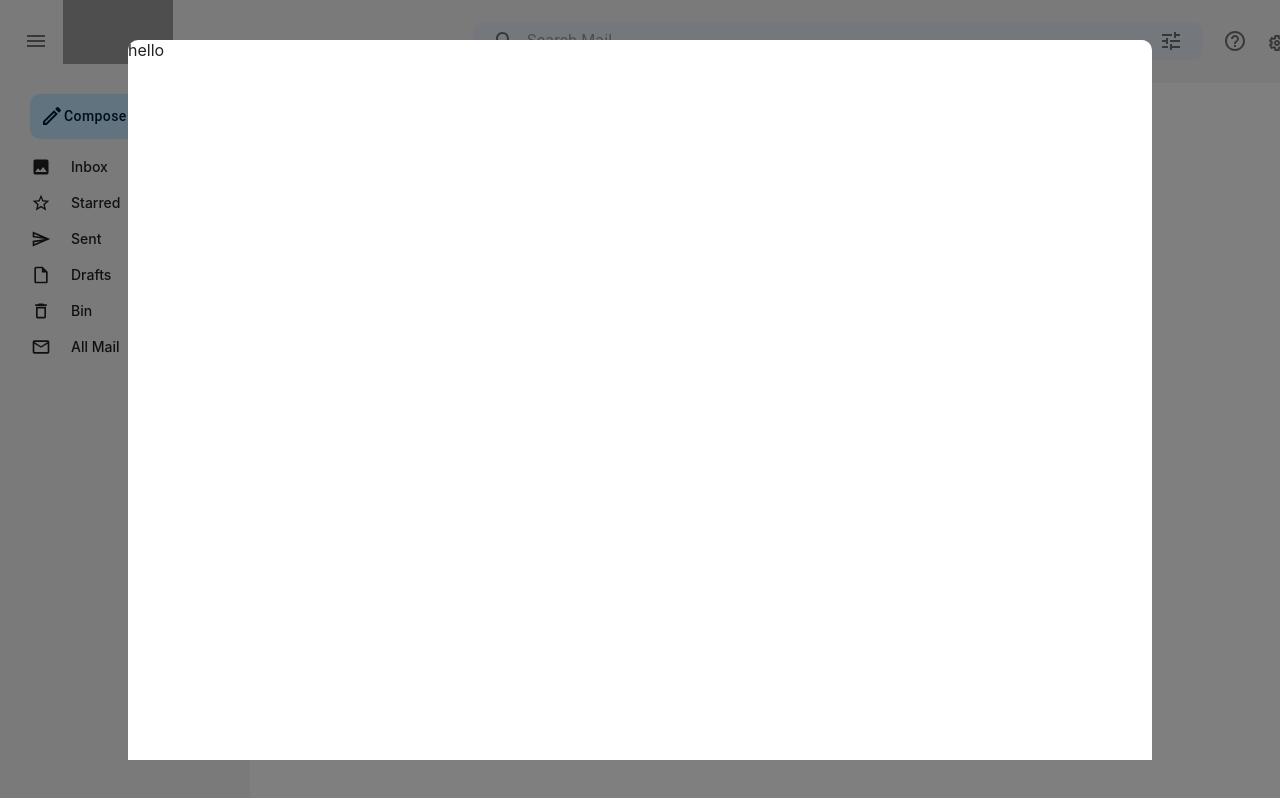
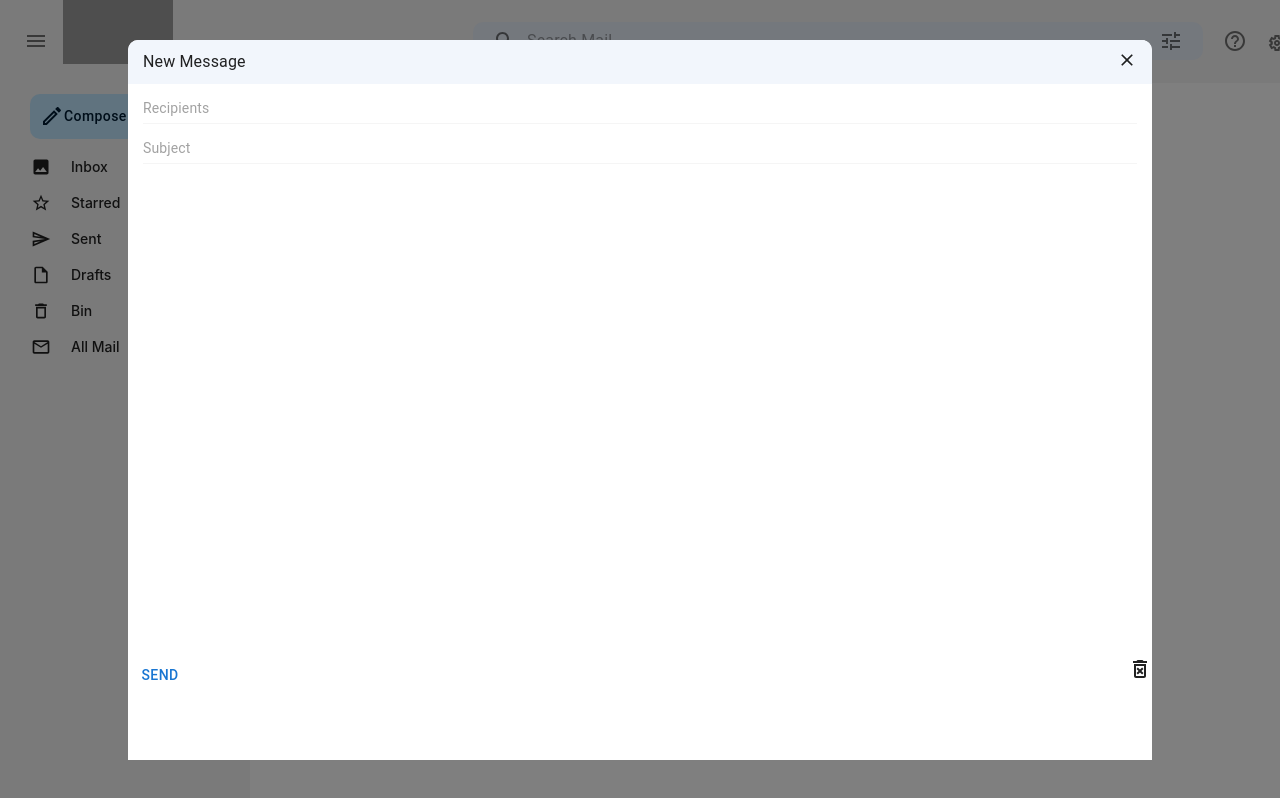
Before and after one commit to jatinfoujdar/gmail-clone, a React (Create React App) app in the folder client/: page / in a window 1280 px wide. Shown: the top 798 px of the page. Built offline with nearby package versions, Linux system fonts and the light colour scheme; grey boxes are pictures that could not be loaded.

Commit message:
Dialog footer commit

```diff
--- a/client/src/Components/ComposeMail.jsx
+++ b/client/src/Components/ComposeMail.jsx
@@ -1,5 +1,7 @@
 import React from 'react';
-import { Dialog } from '@mui/material';
+import { Dialog,Box ,Typography,styled, InputBase, TextField, Button } from '@mui/material';
+import { Close, Padding,DeleteForeverOutlined } from '@mui/icons-material';
+
 
 
 const diaglogStyle={
@@ -11,10 +13,47 @@ const diaglogStyle={
     borderRadius: "10px 10px 0 0"
 }
 
+const Header = styled(Box)({
+    display: 'flex',
+    justifyContent: "space-between",
+    padding: "10px 15px",
+    background: "#f2f6fc"
+
+})
+const RecipientsWrapper = styled(Box)({
+   display: "flex",
+   flexDirection: "column",
+   padding: "0 15px",
+   "&>div":{
+    fontSize: 14,
+    borderBottom: "1px solid #F5F5F5",
+    marginTop: 10
+   }
+
+})
+
+const Footer = styled(Box)({
+    display: "flex",
+    justifyContent: "space-between",
+
+})
+
 const ComposeMail = () => {
   return (
    <Dialog open={true} PaperProps={{sx: diaglogStyle}}>
-    hello
+    <Header>
+  <Typography>New Message</Typography>
+  <Close fontSize='small'/>
+    </Header>
+    <RecipientsWrapper>
+    <InputBase placeholder='Recipients' />
+    <InputBase placeholder='Subject' />
+    </RecipientsWrapper>
+    <TextField multiline rows={20} sx={{"& .MuiOutlinedInput-notchedOutline": {border: "none"}}}/>
+    <Footer>
+      <Button>Send</Button>
+      <DeleteForeverOutlined/>
+    </Footer>
    </Dialog>
   )
 }
```
